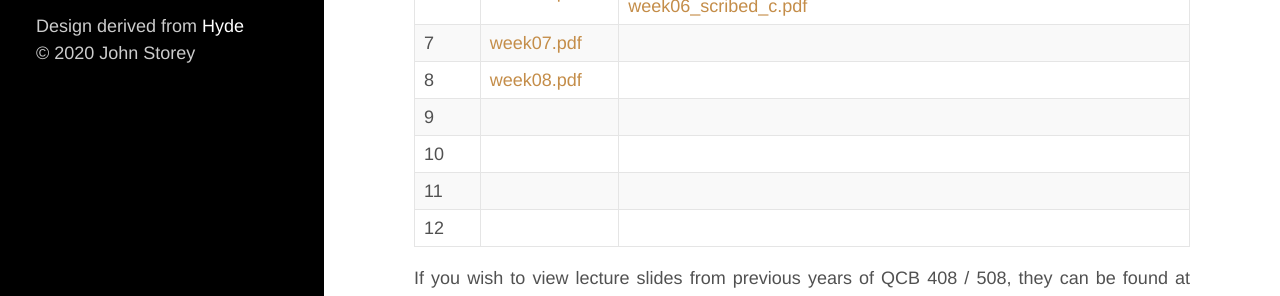
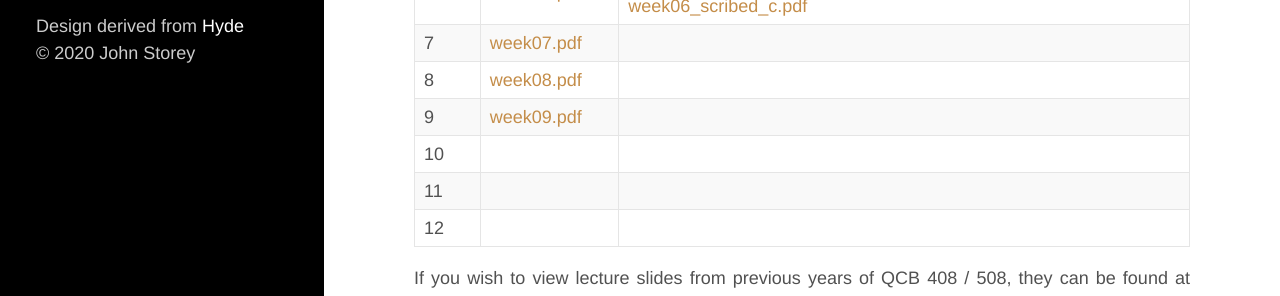
Before and after one commit to jdstorey/fsg, a Jekyll site: the page built from docs/lectures.md, in a window 1280 px wide and 923 px high. Shown: the part 433-729 px from the top of the window. Built offline with Jekyll 4.4.1, drawn with Linux system fonts in a browser that asks for light colours.

Commit message:
week 9 typos

```diff
--- a/docs/lectures.md
+++ b/docs/lectures.md
@@ -15,7 +15,7 @@ PDF files of the handwritten lecture notes will be posted here as they become av
 |  6 | [week06.pdf](./lecture_notes/week06.pdf) | [week06_scribed_a.pdf](./scribed_notes/week06/week06_scribed_a.pdf), [week06_scribed_b.pdf](./scribed_notes/week06/week06_scribed_b.pdf), [week06_scribed_c.pdf](./scribed_notes/week06/week06_scribed_c.pdf)  |
 |  7 | [week07.pdf](./lecture_notes/week07.pdf) |  |
 |  8 | [week08.pdf](./lecture_notes/week08.pdf) |  |
-|  9 |  |  |
+|  9 | [week09.pdf](./lecture_notes/week09.pdf) |  |
 | 10 |  |  |
 | 11 |  |  |
 | 12 |  |  |
```
Also changed, not shown: docs/schedule.md (+1 -1 lines).
